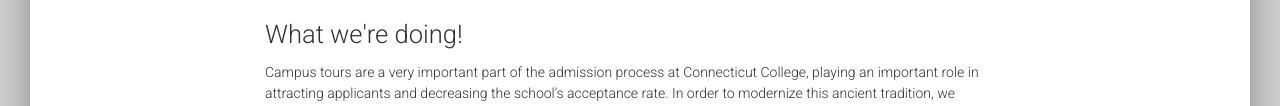
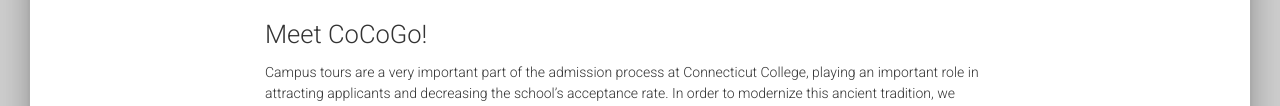
Before and after one commit to cshatford/CoCoGo, a plain HTML site: page index.html in a window 1280 px wide. Shown: the part 538-644 px from the top of the page. Drawn offline with Linux system fonts and the light colour scheme.

Commit message:
Update index.html

```diff
--- a/index.html
+++ b/index.html
@@ -83,7 +83,7 @@
 						<h2 class="text-center">Project Description</h2>
 						<legend></legend>
 						<div class="col-md-8 col-md-offset-2">
-							<h3>What we're doing!</h3>
+							<h3>Meet CoCoGo!</h3>
 							<p>
 								Campus tours are a very important part of the admission process at Connecticut College, playing an important role in attracting applicants and decreasing the school’s acceptance rate. In order to modernize this ancient tradition, we developed an autonomous agent called CoCoGo that is able to lead parts of campus tours. Equipped with two plates of quarter-inch aluminum, heavy duty power tools, and a lot of persistence, we successfully built CoCoGo's body from scratch. At first, we planned on using either an Arduino or a Raspberry Pi as the controller. However, we loved both of them so much that we couldn't pick just one, so we ended up using two Arduinos and one Raspberry Pi. Then, through a lot of wiring, re-wiring, coding, and just a little bit of smoke, we programmed CoCo so that while it moves around campus it is able to uses GPS data to give information on the buildings it passes. CoCo also uses ping sensors to avoid both human and non-human obstacles so that visitors’ shins and the beautiful trees on campus are safe. While on a tour, CoCo sets a nice leisurely pace so that visitors are able to take in all the scenic sites on campus. Visitors will be amazed by CoCo’s bubbling personality and her life-like face and mannerisms.
 							</p>
```
